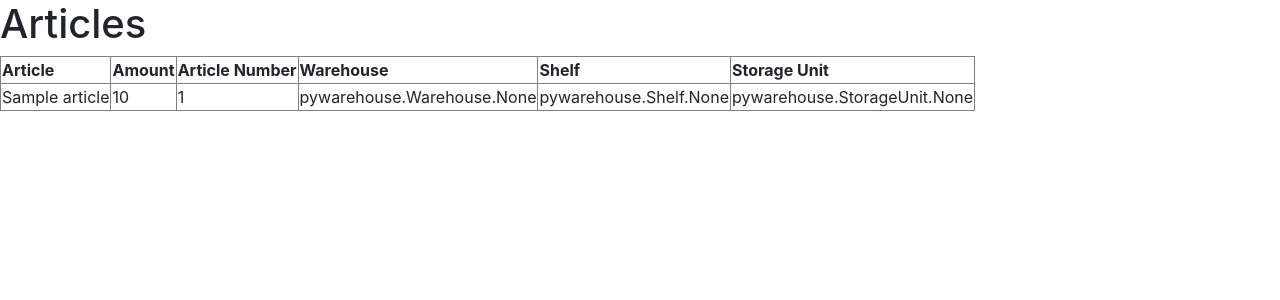
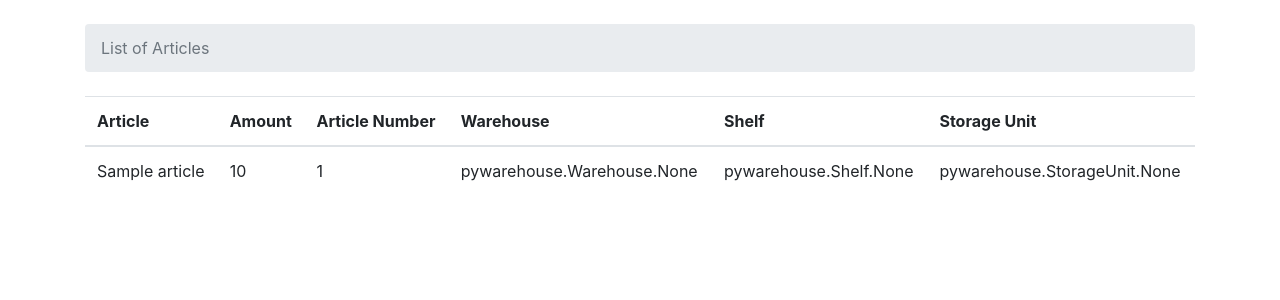
Before and after one commit to Warryz/py-warehouse, a Django app: page / in a window 1280 px wide. Shown: the top 300 px of the page. Run offline with Django 3.2, Linux system fonts and the light colour scheme; tables that the repository leaves empty hold one stand-in row (values such as "Sample post"); some libraries are stand-ins or nearby versions.

Commit message:
Added some more css in the article overview and formatted it.

```diff
--- a/templates/home.html
+++ b/templates/home.html
@@ -9,10 +9,12 @@
 </head>
 
 <body>
-    <h1>Articles</h1>
-
-    <table border="1">
-        <thead>
+    <div class="container">
+        <ol class="breadcrumb my-4">
+            <li class="breadcrumb-item active">List of Articles</li>
+        </ol>
+        <table class="table">
+            <thead class="thead-inverse">
                 <tr>
                     <!-- 6 Columns -->
                     <th>Article</th>
@@ -26,10 +28,8 @@
             <tbody>
                 {% for article in articles %}
                 <tr>
-                <td>
-                    {{ article.name }}
-                </td>
-                <td>{{ article.amount }}</td>
+                    <td> {{ article.name }}</td>
+                    <td> {{ article.amount }}</td>
                     <td> {{ article.article_number }} </td>
                     <td> {{ article.inWarehouse }} </td>
                     <td> {{ article.inShelf }} </td>
@@ -38,6 +38,7 @@
                 {% endfor %}
             </tbody>
         </table>
+    </div>
 </body>
 
 </html>
```
Lines whose indentation alone changed are shown as unchanged.
